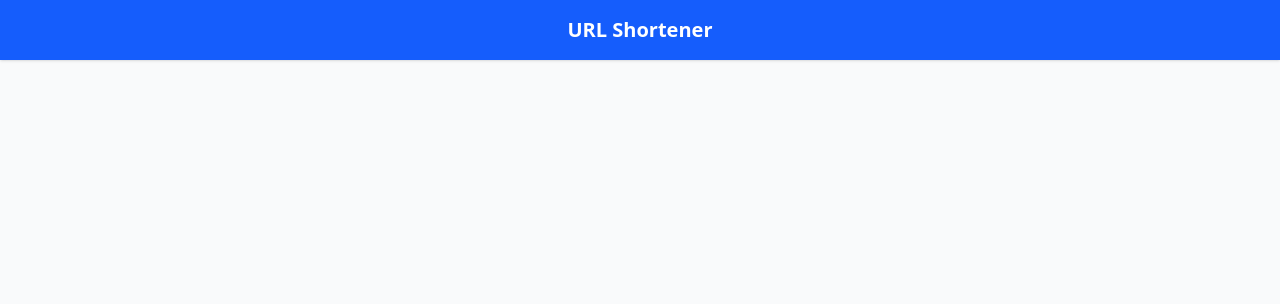
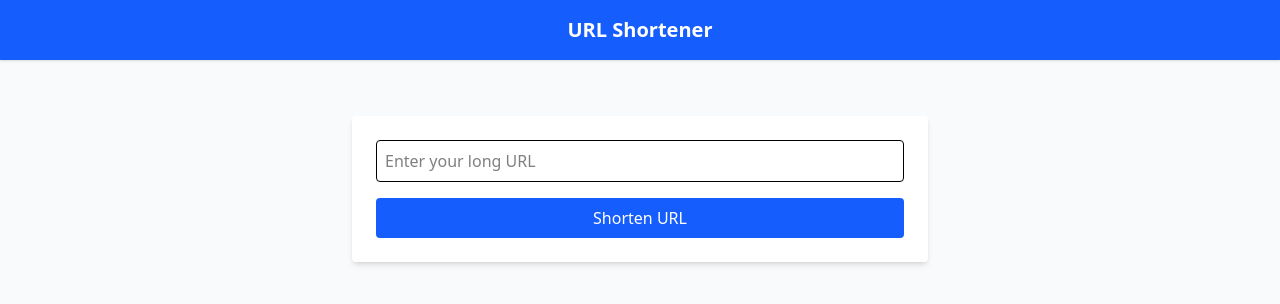
Before and after one commit to sharmaHarshit2000/url-shortener, a React (Vite) app in the folder frontend/: page / in a window 1280 px wide. Shown: the top 304 px of the page. Built offline with nearby package versions, Linux system fonts and the light colour scheme.

Commit message:
setup the shortner url form

```diff
--- a/frontend/src/components/ShortenerForm.jsx
+++ b/frontend/src/components/ShortenerForm.jsx
@@ -1,16 +1,88 @@
 import { useState } from "react";
 import { shortenUrl } from '../api';
 
-const ShortenerForm = ({handleNewShortUrl}) => {
+const ShortenerForm = ({ onNewShortUrl }) => {
 
     const [input, setInput] = useState("");
     const [shortUrl, setShortUrl] = useState("");
-    const [error, setError] = useState("");
+    const [error, setError] = useState(null);
+    const [loading, setLoading] = useState(false);
 
-    const handleSubmit = async(e) => {
+    const handleSubmit = async (e) => {
         e.preventDefault();
+        setError(null);
+        setShortUrl("");
+        setLoading(true);
 
+        try {
+            const { data } = await shortenUrl(input);
+
+            const urlObj = {
+                original_url: input,
+                short_url: data.short_url,
+            };
+
+            onNewShortUrl(urlObj);
+            setShortUrl(data.short_url);
+            setInput('');
+
+        } catch (err) {
+            console.error(err);
+            setError('Failed to shorten the URL. Please try again.');
+
+        } finally {
+            setLoading(false);
+        }
     }
+
+    return (
+        <div className="bg-white p-6 rounded shadow-md max-w-xl mx-auto mt-10">
+
+                {/* {Input Form} */}
+            <form onSubmit={handleSubmit} className="flex flex-col gap-4">
+                <input
+                    type="url"
+                    required
+                    placeholder="Enter your long URL"
+                    value={input}
+                    onChange={(e) => setInput(e.target.value)}
+                    className="p-2 border rounded focus:outline-none focus:ring-2 focus:ring-blue-400"
+                />
+                <button
+                    type="submit"
+                    disabled={loading}
+                    className={`py-2 px-4 rounded text-white transition
+                        ${loading ?
+                            "bg-gray-400 cursor-not-allowed" :
+                            "bg-blue-600 hover:bg-blue-700"}`}
+                >
+                    {loading ? "Shortening..." : "Shorten URL"}
+                </button>
+            </form>
+
+            {/* {Error} */}
+            {error && (
+                <p className="text-red-600 text-sm mt-2 text-center">{error}</p>
+            )}
+
+              {/* {ShortUrl} */}
+            {shortUrl && !error && (
+                <div className="mt-4 text-center">
+                    <p className="text-lg">
+                        Short URL:{' '}
+                        <a
+                            href={shortUrl}
+                            className="text-blue-600 underline"
+                            target="_blank"
+                            rel="noreferrer"
+                        >
+                            {shortUrl}
+                        </a>
+                    </p>
+                </div>
+            )}
+        </div>
+    )
 
 }
 
```
